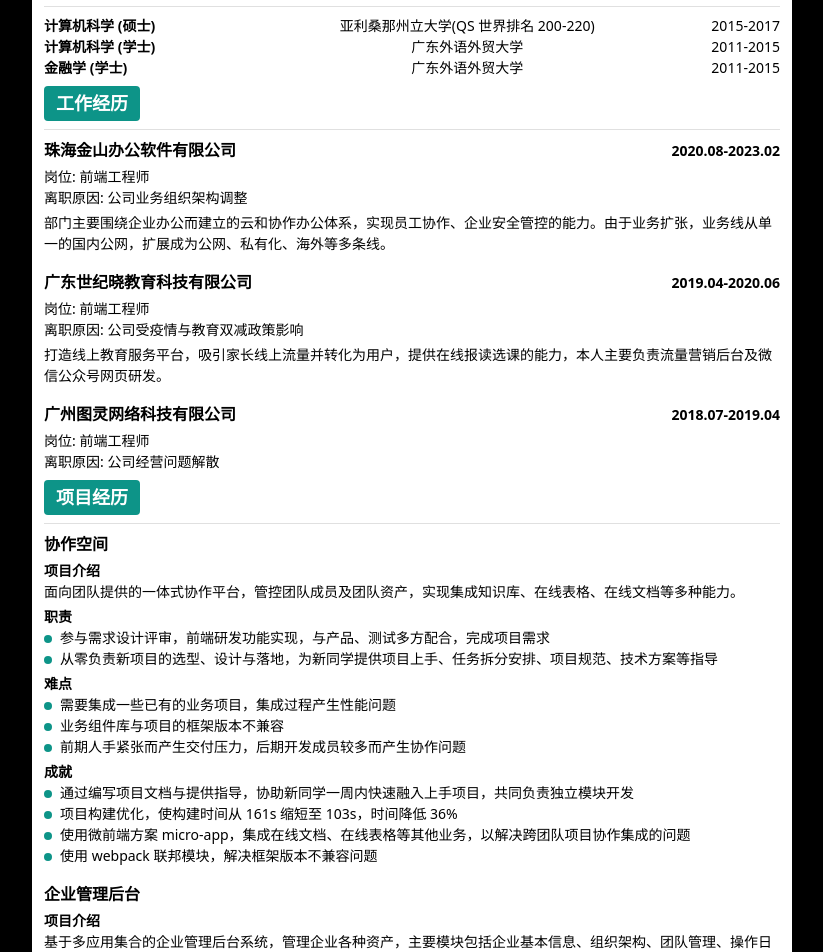
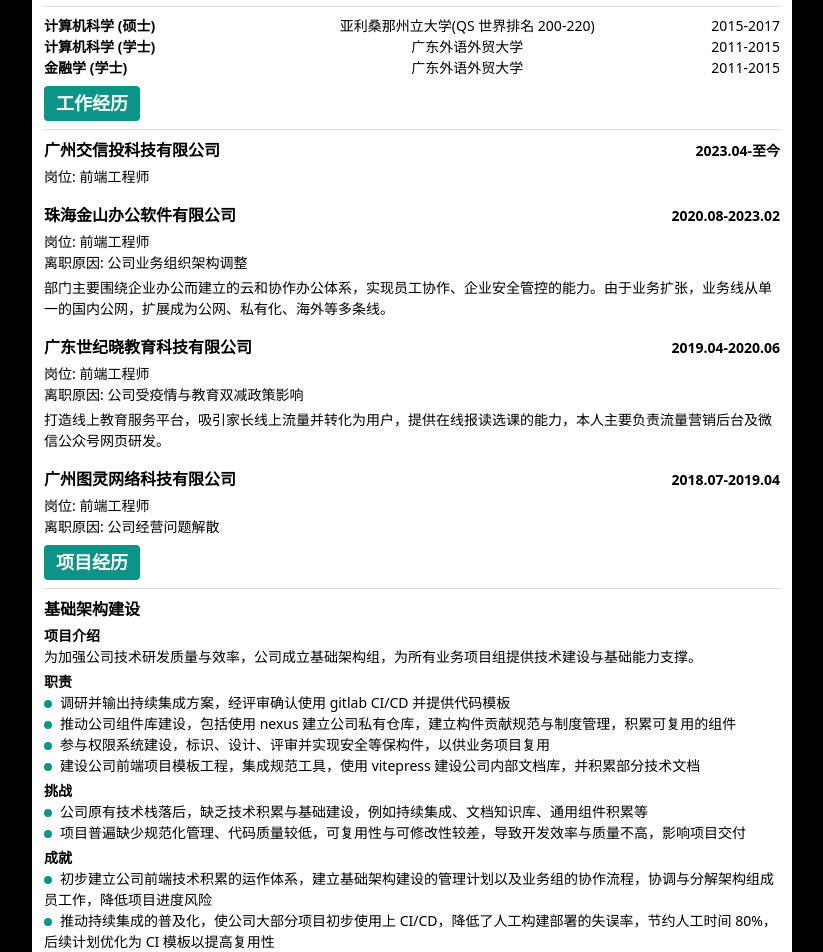
Before and after one commit to hoishing-lam/resume, a Next.js app: page /resume/ in a window 1280 px wide. Shown: the part 300-1252 px from the top of the page, without its empty margins (228-1051 px from the left). Built offline with nearby package versions, Linux system fonts and the light colour scheme.

Commit message:
feat: update resume (#4)

```diff
--- a/app/data.ts
+++ b/app/data.ts
@@ -4,12 +4,13 @@
 
 export const resume: Resume = {
   url: 'https://hoishing-lam.github.io/resume',
-  summary: '四年前端开发经验，有意向于广州寻找新的前端工程师岗位',
+  summary:
+    '六年前端开发经验，有较好的逻辑思维与团队协作能力，擅长分析与解决问题',
   profile: {
     name: '林海晟',
     gender: 'male',
     age,
-    phone: '16760203817',
+    phone: '13802720439',
     email: '504405161@qq.com',
     languages: ['国语', '英语']
   },
@@ -45,6 +46,13 @@
   ],
   experience: [
     {
+      company: '广州交信投科技有限公司',
+      title: '前端工程师',
+      startTime: '2023.04',
+      endTime: '至今',
+      department: '开发部'
+    },
+    {
       company: '珠海金山办公软件有限公司',
       title: '前端工程师',
       startTime: '2020.08',
@@ -75,10 +83,30 @@
   ],
   projects: [
     {
+      name: '基础架构建设',
+      introduction:
+        '为加强公司技术研发质量与效率，公司成立基础架构组，为所有业务项目组提供技术建设与基础能力支撑。',
+      works: [
+        '调研并输出持续集成方案，经评审确认使用 gitlab CI/CD 并提供代码模板',
+        '推动公司组件库建设，包括使用 nexus 建立公司私有仓库，建立构件贡献规范与制度管理，积累可复用的组件',
+        '参与权限系统建设，标识、设计、评审并实现安全等保构件，以供业务项目复用',
+        '建设公司前端项目模板工程，集成规范工具，使用 vitepress 建设公司内部文档库，并积累部分技术文档'
+      ],
+      achievements: [
+        '初步建立公司前端技术积累的运作体系，建立基础架构建设的管理计划以及业务组的协作流程，协调与分解架构组成员工作，降低项目进度风险',
+        '推动持续集成的普及化，使公司大部分项目初步使用上 CI/CD，降低了人工构建部署的失误率，节约人工时间 80%，后续计划优化为 CI 模板以提高复用性',
+        '安全等保相关功能初步达到可复用的程度，使业务项目升级版本功能变得容易，提高了可修改性与交付效率'
+      ],
+      challenges: [
+        '公司原有技术栈落后，缺乏技术积累与基础建设，例如持续集成、文档知识库、通用组件积累等',
+        '项目普遍缺少规范化管理、代码质量较低，可复用性与可修改性较差，导致开发效率与质量不高，影响项目交付'
+      ]
+    },
+    {
       name: '协作空间',
       introduction:
         '面向团队提供的一体式协作平台，管控团队成员及团队资产，实现集成知识库、在线表格、在线文档等多种能力。',
-      responsibilities: [
+      works: [
         '参与需求设计评审，前端研发功能实现，与产品、测试多方配合，完成项目需求',
         '从零负责新项目的选型、设计与落地，为新同学提供项目上手、任务拆分安排、项目规范、技术方案等指导'
       ],
@@ -98,7 +126,7 @@
       name: '企业管理后台',
       introduction:
         '基于多应用集合的企业管理后台系统，管理企业各种资产，主要模块包括企业基本信息、组织架构、团队管理、操作日志、企业安全设置等。',
-      responsibilities: [
+      works: [
         '参与需求设计评审，前端研发功能实现，与产品、测试多方配合，完成项目需求',
         '参与前端工程质效建设，包括工程脚手架与多语言自动化方案'
       ],
@@ -122,7 +150,7 @@
       name: '在线报读',
       introduction:
         '为家长提供课程报读的混合式开发 app 应用，致力于为学生提供高品质的教学产品与优质的教学服务，全面提升学生的学习成绩与学习体验。',
-      responsibilities: [
+      works: [
         '设计部门 js bridge 方案、接口规范并落地实现，统一 SDK 接入',
         '搭建前端错误日志收集上报，及对接监控追踪平台，监控脚本执行错误、接口错误、资源错误',
         '参与部门前端质效建设，设计工程化方案并开发脚手架，协助 code review 并整理代码规范'
--- a/app/project.tsx
+++ b/app/project.tsx
@@ -20,17 +20,17 @@
           <div className="mt-[4px]">
             <h5 className="font-bold">职责</h5>
             <ul>
-              {project.responsibilities.map(responsibility => (
-                <li key={responsibility}>
+              {project.works.map(work => (
+                <li key={work}>
                   <Point />
-                  <span>{responsibility}</span>
+                  <span>{work}</span>
                 </li>
               ))}
             </ul>
           </div>
           {project.challenges && (
             <div className="mt-[4px]">
-              <h5 className="font-bold">难点</h5>
+              <h5 className="font-bold">挑战</h5>
               <ul>
                 {project.challenges.map(challenge => (
                   <li key={challenge}>
--- a/app/types.ts
+++ b/app/types.ts
@@ -32,7 +32,7 @@
 export interface Project {
   name: string; // 项目名
   introduction: string;
-  responsibilities: string[]; // 工作内容
+  works: string[]; // 工作内容
   achievements: string[]; // 业绩成就
   challenges?: string[]; // 难点
 }
```
